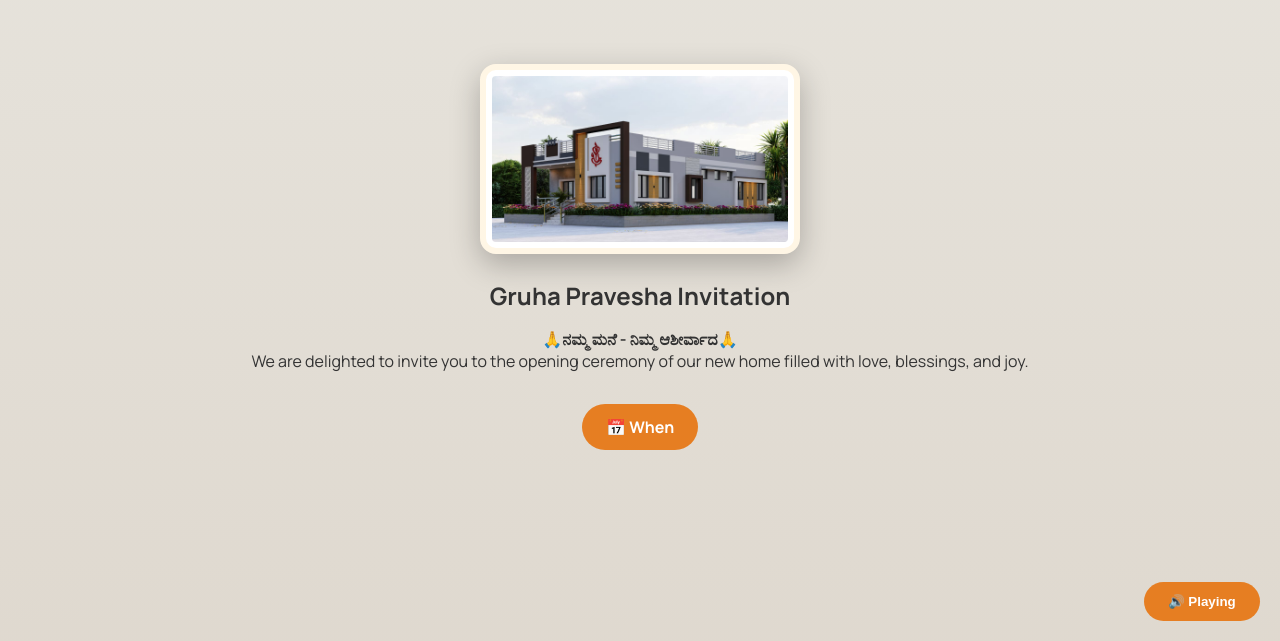
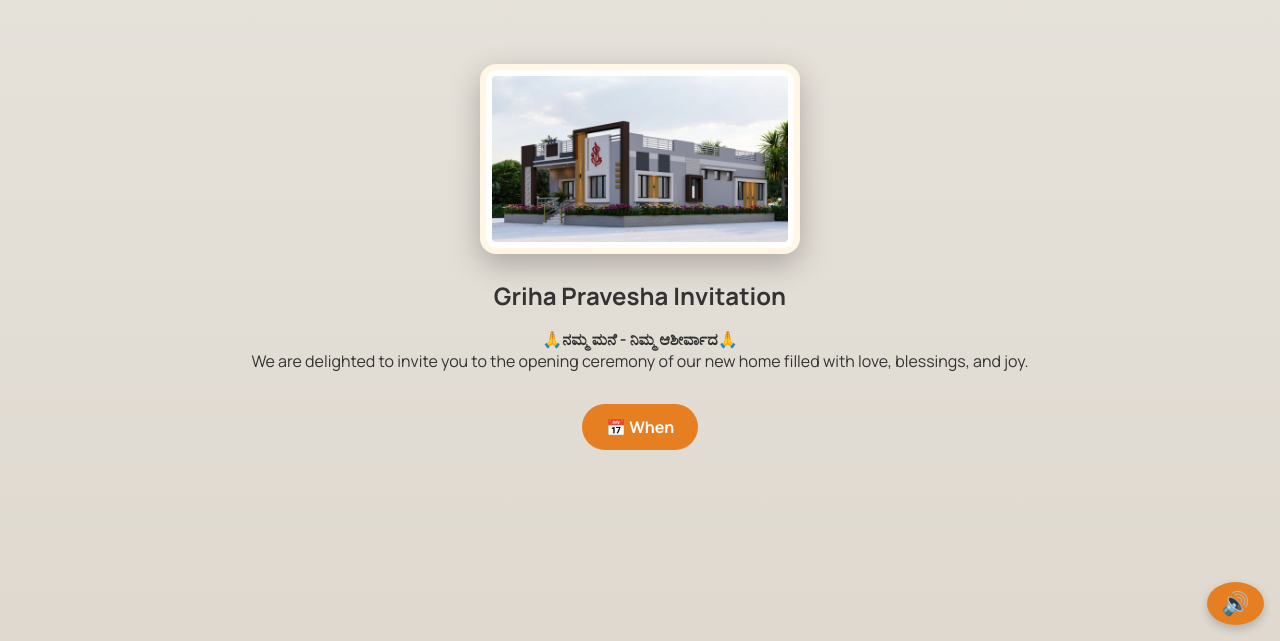
Before and after one commit to Appunet/griha-pravesh, a plain HTML site: page index.html in a window 1280 px wide. Shown: the part 159-800 px from the top of the page. Drawn offline with nearby package versions, Linux system fonts and the light colour scheme.

Commit message:
Add files via upload

```diff
--- a/index.html
+++ b/index.html
@@ -39,7 +39,6 @@
       justify-content: center;
       position: relative;
     }
-
     .section > * {
       position: relative;
       z-index: 1;
@@ -109,44 +108,35 @@
       from { opacity: 0; }
       to { opacity: 1; }
     }
+
+    #music-toggle {
+      position: fixed;
+      bottom: 16px;
+      right: 16px;
+      z-index: 9999;
+      background: var(--primary);
+      color: white;
+      border: none;
+      font-size: 1.4rem;
+      padding: 0.5rem 0.9rem;
+      border-radius: 50%;
+      box-shadow: 0 4px 10px rgba(0,0,0,0.2);
+      cursor: pointer;
+    }
   </style>
 </head>
 <body>
-<audio id="bg-music" loop autoplay muted preload="auto">
+
+<audio id="bg-music" loop autoplay preload="auto">
   <source src="bg.mp3" type="audio/mp3" />
 </audio>
 
-<button id="music-toggle" class="btn" style="position: fixed; bottom: 20px; right: 20px; z-index: 999;">
-  🔊 Playing
-</button>
+<button id="music-toggle">🔊</button>
 
-<script>
-  const music = document.getElementById('bg-music');
-  const toggle = document.getElementById('music-toggle');
-
-  window.addEventListener('DOMContentLoaded', () => {
-    setTimeout(() => {
-      music.muted = false;
-      music.play();
-    }, 500);
-  });
-
-  toggle.addEventListener('click', () => {
-    if (!music.paused) {
-      music.pause();
-      toggle.textContent = '🔈 Music';
-    } else {
-      music.play();
-      toggle.textContent = '🔊 Playing';
-    }
-  });
-</script>
-
-  <!-- Page 1: Home -->
 <section id="home" class="section">
   <div data-aos="fade-up">
     <img src="home-bg2.jpeg" alt="Home Image" class="bg-image" />
-      <h2>Gruha Pravesha Invitation</h2>
+    <h2>Griha Pravesha Invitation</h2>
     <h4>🙏ನಮ್ಮ ಮನೆ - ನಿಮ್ಮ ಆಶೀರ್ವಾದ🙏</h4>
     <p>We are delighted to invite you to the opening ceremony of our new home filled with love, blessings, and joy.</p>
     <div class="btn-group">
@@ -216,6 +206,30 @@
 
     countdownEl.innerHTML = `⏳ ${days}d ${hours}h ${minutes}m ${seconds}s left`;
   }, 1000);
+
+  const music = document.getElementById("bg-music");
+  const toggle = document.getElementById("music-toggle");
+  let playing = false;
+
+  window.addEventListener("DOMContentLoaded", () => {
+    music.play().then(() => {
+      playing = true;
+      toggle.innerText = "🔊";
+    }).catch(() => {
+      // autoplay blocked
+    });
+  });
+
+  toggle.addEventListener("click", () => {
+    if (playing) {
+      music.pause();
+      toggle.innerText = "🔈";
+    } else {
+      music.play();
+      toggle.innerText = "🔊";
+    }
+    playing = !playing;
+  });
 </script>
 </body>
 </html>
```
Lines whose indentation alone changed are shown as unchanged.
